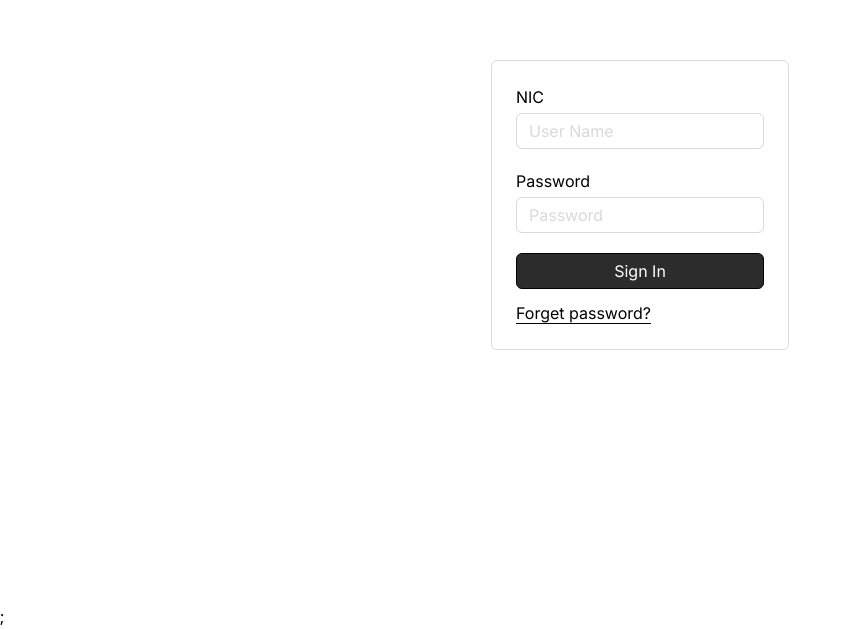
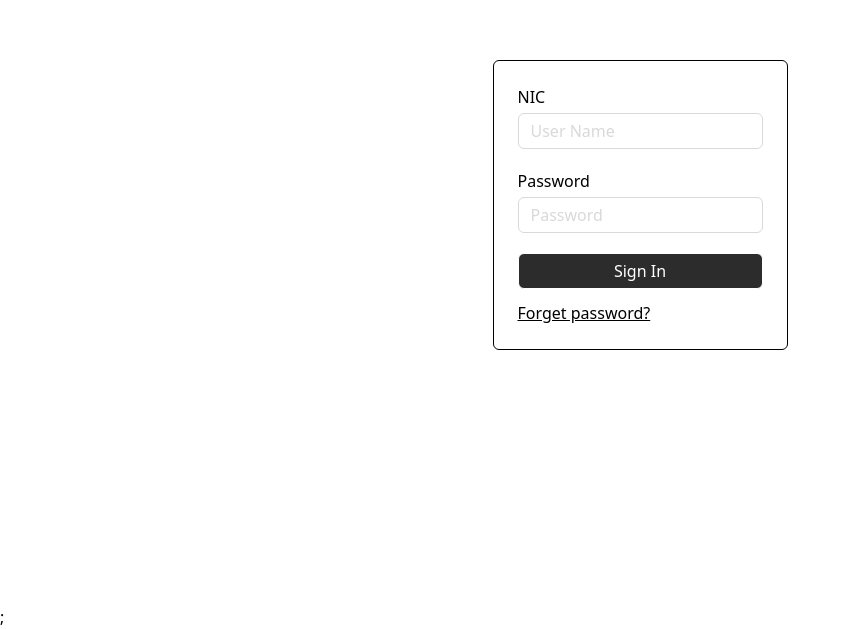
Before and after one commit to chrishmika/SecurityFirm, a React (Vite) app in the folder Client/: page /signin in a window 1280 px wide. Shown: the part 195-824 px from the top of the page, without its empty margins (0-852 px from the left). Built offline with nearby package versions, Linux system fonts and the light colour scheme.

Commit message:
Changes to be committed: 	modified:   Client/src/Pages/UserPages/SignIn.jsx

```diff
--- a/Client/src/Pages/UserPages/SignIn.jsx
+++ b/Client/src/Pages/UserPages/SignIn.jsx
@@ -33,8 +33,8 @@ const SignIn = () => {
       });
 
       if (response.status == 200) {
-        localStorage.setItem("token", response.data.token);
-        console.log(response.data.role);
+        localStorage.setItem("user", response.data.token);
+        console.log(response.data);
         if (response.data.role == "admin") {
           navigate("/dashboard/admindashboard/dashboard");
         }
@@ -55,27 +55,22 @@ const SignIn = () => {
   const inputStyle = "border-1 border-[#D9D9D9] rounded-md placeholder:text-[#D9D9D9] pl-3 h-9";
   return (
     <React.Fragment>
-      <div className="flex flex-col justify-center items-center h-screen w-screen inter bg-[#FFFFFF]">
-        <div className="border-1 border-[#D9D9D9] p-6 rounded-md">
+      <div className="flex flex-col justify-center items-center h-screen w-screen bg-white overflow-hidden">
+        <div className="border p-6 rounded-md">
           <form className="flex flex-col gap-5 mb-3" onSubmit={handleSubmit}>
             <div className="flex flex-col gap-1">
               <label>NIC</label>
               <input type="text" name="nic" value={loginData.nic} onChange={handleLoginData} placeholder="User Name" className={inputStyle} />
             </div>
-
             <div className="flex flex-col gap-1">
               <label>Password</label>
               <input type="password" name="password" value={loginData.password} onChange={handleLoginData} placeholder="Password" className={inputStyle} />
             </div>
-
-            <div className="flex flex-col">
-              <button type="submit" name="submit" className="border-1 rounded-md bg-[#2C2C2C] h-9 hover:bg-[#] hover:cursor-pointer">
-                <span className="text-white">Sign In</span>
-              </button>
-            </div>
+            <button type="submit" className="border rounded-md bg-[#2C2C2C] h-9 hover:bg-[#333] text-white">
+              Sign In
+            </button>
           </form>
-
-          <p onClick={forgetPasswordHandle} className="underline underline-offset-4  cursor-pointer">
+          <p onClick={forgetPasswordHandle} className="underline cursor-pointer">
             Forget password?
           </p>
         </div>
```
